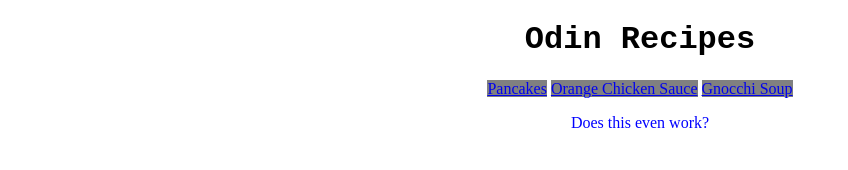
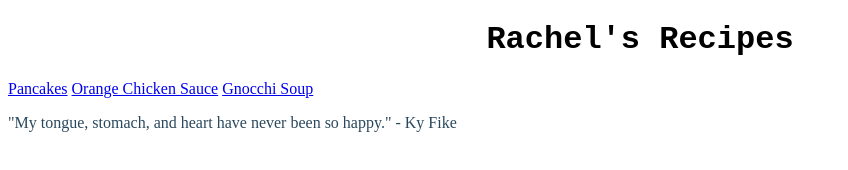
Before and after one commit to kyfike/odin-recipes, a plain HTML site: page pg/index.html in a window 1280 px wide. Shown: the whole page, without its empty margins (0-848 px from the left). Drawn offline with Linux system fonts and the light colour scheme.

Commit message:
change to Rachel's recipes

```diff
--- a/css/styles.css
+++ b/css/styles.css
@@ -4,6 +4,7 @@ h1, h2, h3 {
 
 h1 {
     font-weight: 22px;
+    text-align: center;
 }
 
 h2 {
@@ -15,16 +16,15 @@ h3 {
 }
 
 body {
-    text-align: center;
+    text-align: left;
 }
 
-a {
-    background-color: gray;
+a, div {
     text-align: center;
 }
 
 p {
-    color: blue;
+    color: rgb(42, 72, 92);
 }
 
 ol {
--- a/pg/index.html
+++ b/pg/index.html
@@ -9,14 +9,14 @@
     <title>Index</title>
 </head>
 <body>
-    <h1>Odin Recipes</h1>
+    <h1>Rachel's Recipes</h1>
 
     <a class="link" href="recipes/pancakes.html">Pancakes</a>
     <a class="link" href="recipes/orange-chicken-sauce.html">Orange Chicken Sauce</a>
     <a class="link" href="recipes/gnocchi-soup.html">Gnocchi Soup</a>
 
     <p>
-        Does this even work?
+        "My tongue, stomach, and heart have never been so happy." - Ky Fike
     </p>
 </body>
 </html>
```
Also changed, not shown: pg/recipes/gnocchi-soup.html (+3 -2 lines), pg/recipes/orange-chicken-sauce.html (+3 -2 lines), pg/recipes/pancakes.html (+3 -2 lines).
